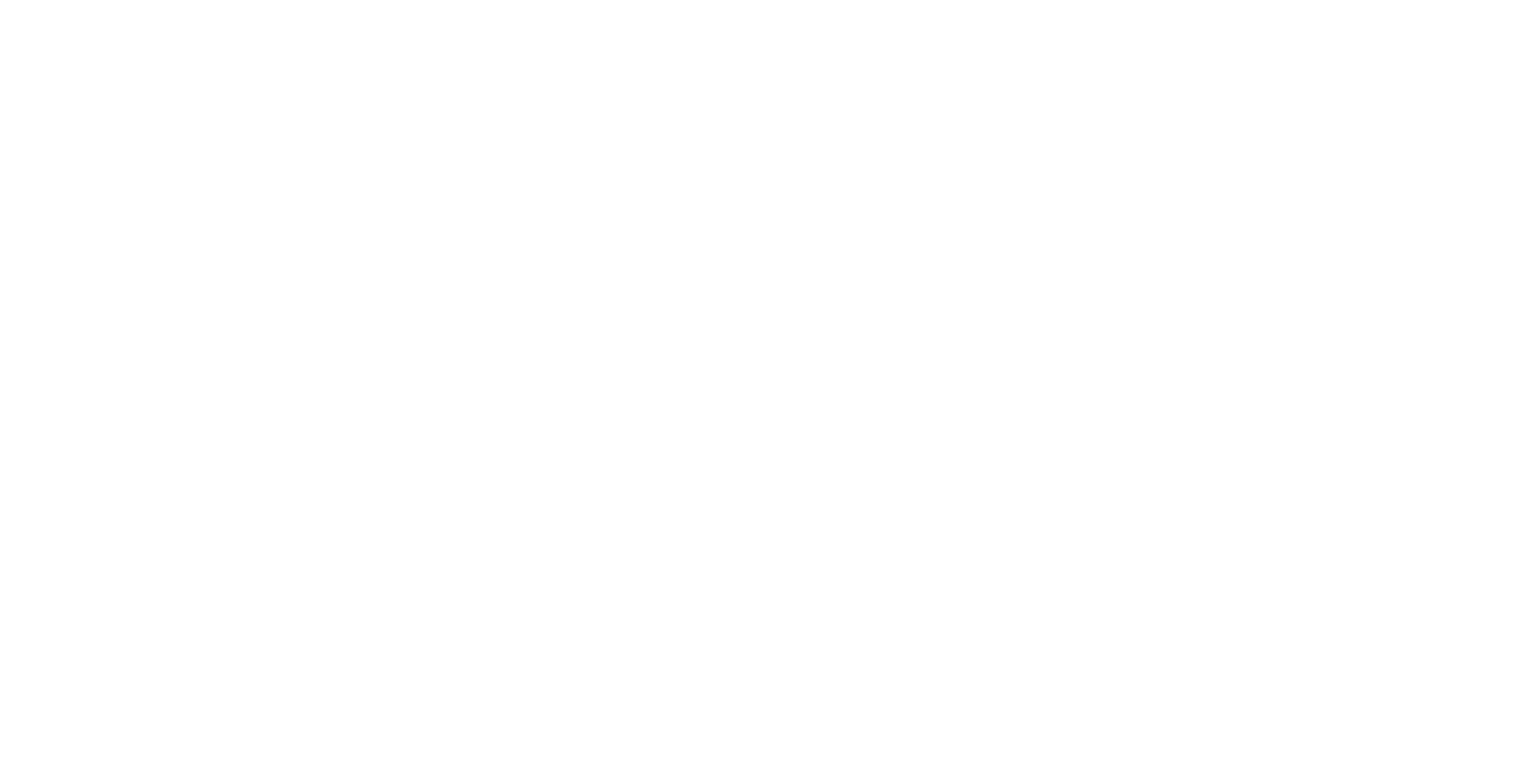
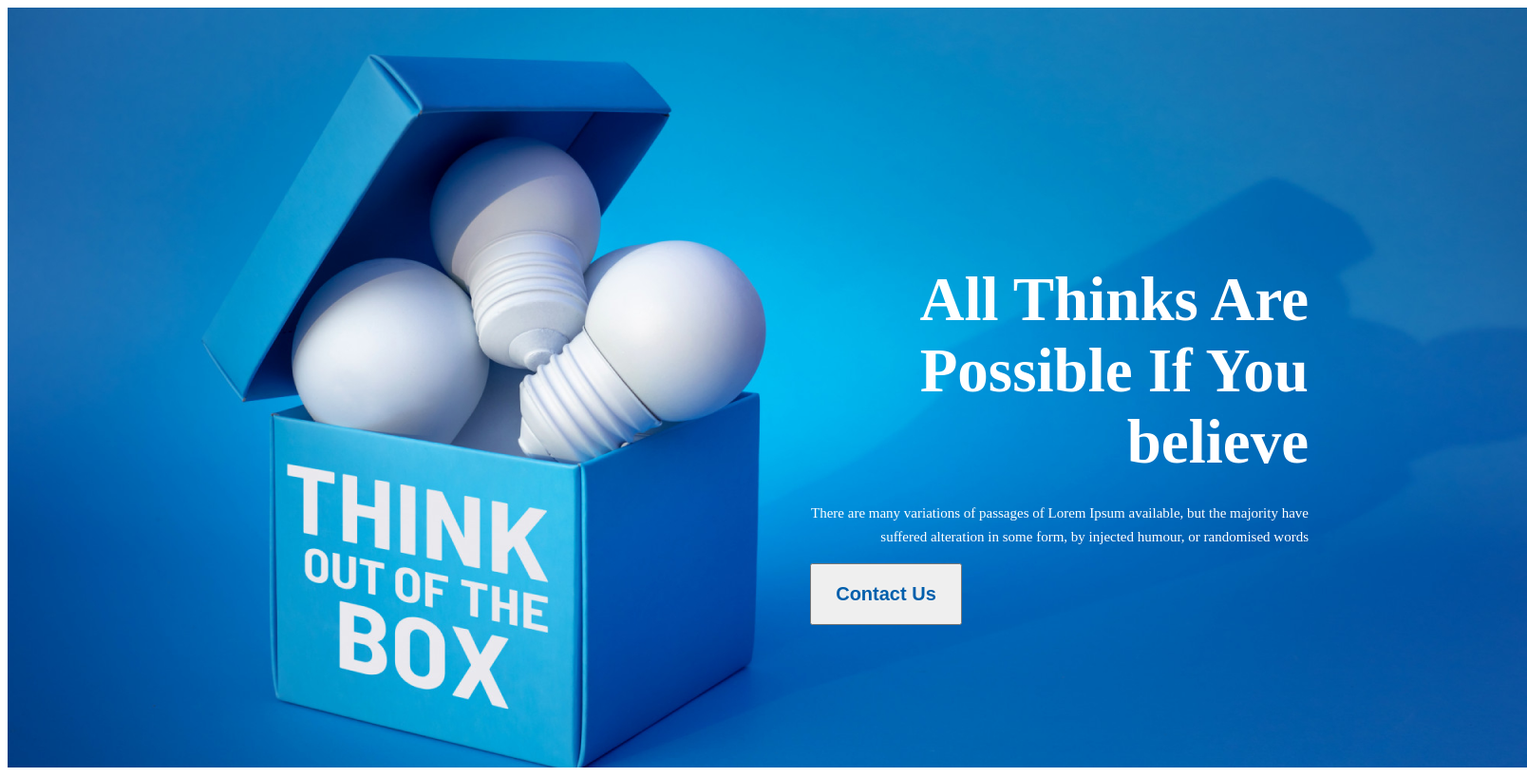
Before and after one commit to safayet3m/new-year-new-me, a plain HTML site: page index.html in a window 1280 px wide. Shown: the whole page at 95% size, 1608 px wide, since content can reach past the window. Drawn offline with Linux system fonts and the light colour scheme.

Commit message:
added header part

```diff
--- a/index.html
+++ b/index.html
@@ -1,11 +1,33 @@
 <!DOCTYPE html>
 <html lang="en">
+
 <head>
     <meta charset="UTF-8">
     <meta name="viewport" content="width=device-width, initial-scale=1.0">
     <title>new year new me</title>
+    <link rel="stylesheet" href="styels/new.css">
 </head>
+
 <body>
+    <header>
+        <div class="banner-contrainar">
+            <h2 class="banner-headding">All Thinks Are Possible If You believe</h2>
+            <p class="banner-description">There are many variations of passages of Lorem Ipsum available, but the
+                majority have suffered alteration in some form, by injected humour, or randomised words</p>
+
+            <button class="btn-colour">Contact Us</button>
+
+
+        </div>
+
+    </header>
+    <main>
+
+    </main>
+    <footer>
+
+    </footer>
 
 </body>
+
 </html>
--- /dev/null
+++ b/styels/new.css
@@ -0,0 +1,39 @@
+
+
+.banner-headding {
+    color: #FFF;
+    text-align: right;
+    font-size: 65px;
+    font-weight: 700;
+
+    margin-bottom: 25px;
+}
+
+.banner-description {
+    text-align: right;
+    font-size: 15px;
+    font-weight: 400;
+    line-height: 25px;
+    color: #FFF;
+
+}
+.btn-colour{
+    text-align: right;
+    font-size: 20px;
+    font-weight: 600;
+    color: #005FAC;
+    width: 160px;
+    height: 65px;
+    text-align: center;
+
+}
+
+header{
+    background-image: url('../images/images/banner/banner3.png');
+    background-repeat: no-repeat;
+    width: 1600px;
+    height: 800px;
+}
+.banner-contrainar{
+    padding: 216px 230px 160px 845px;
+}
```
Also changed, not shown: images/images/banner/banner1.png (added), images/images/banner/banner2.png (added), images/images/banner/banner3.png (added), images/images/gradient1.png (added), images/images/gradient2.png (added), images/images/gradient3.png (added), images/images/icons/ecom.png (added), images/images/icons/fb.png (added), images/images/icons/js.png (added), images/images/icons/smoke.png (added), images/images/icons/twitter.png (added), images/images/icons/web.png (added), images/images/icons/youtube.png (added), images/images/person.png (added), 1 more files.
